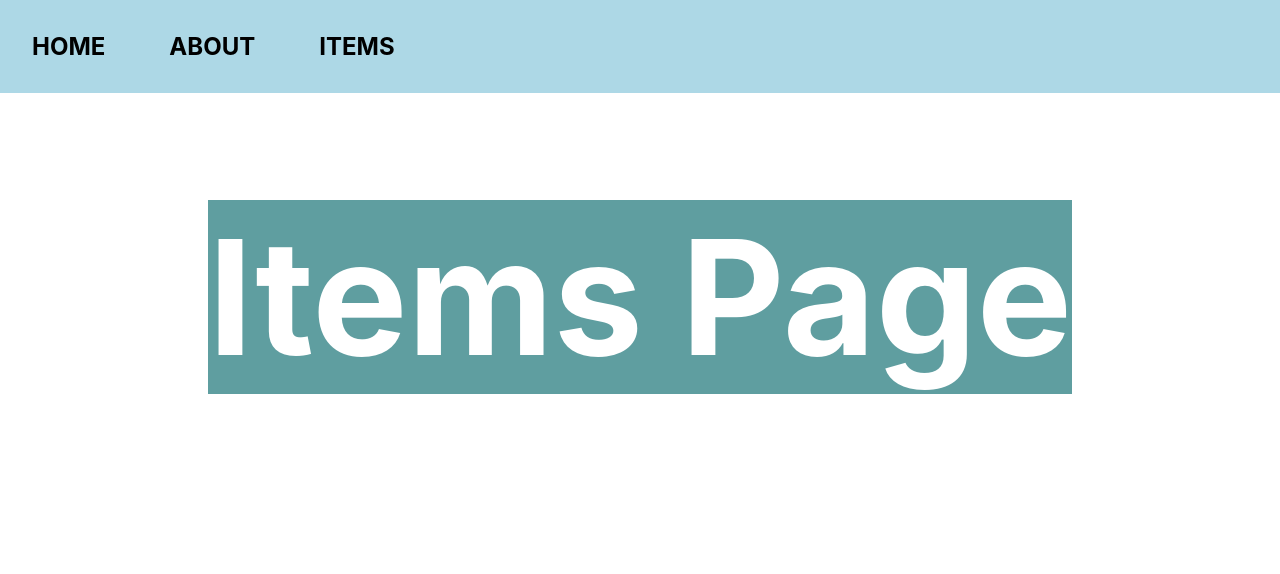
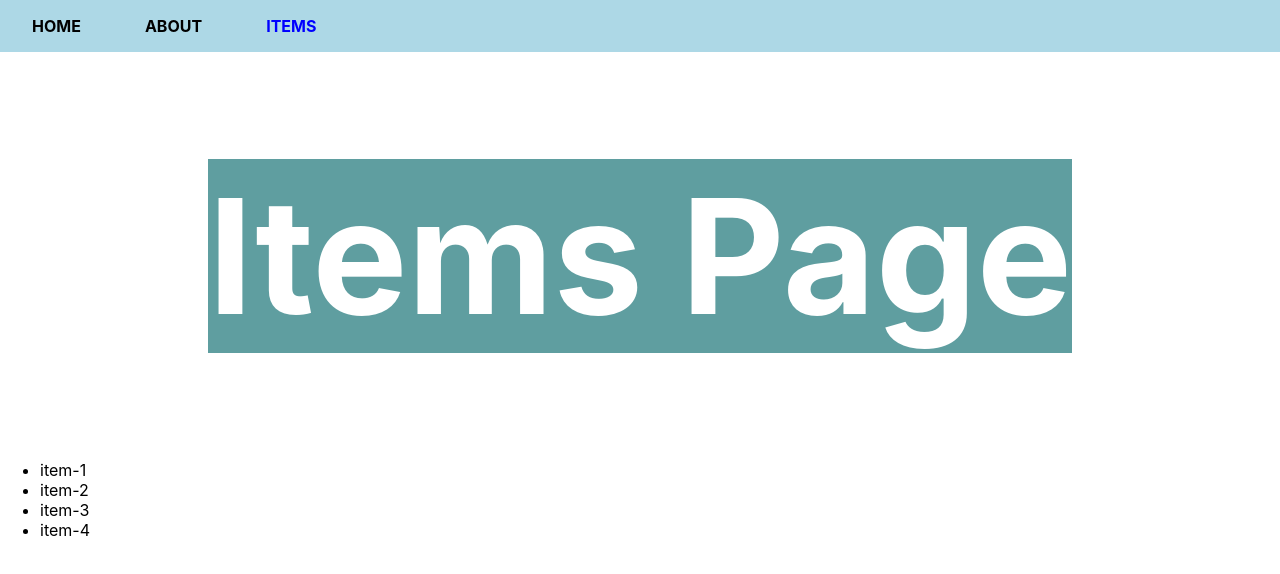
Before and after one commit to sdmohapatra7/React-Router, a React (Create React App) app: page /items in a window 1280 px wide. Shown: the top 574 px of the page. Built offline with nearby package versions, Linux system fonts and the light colour scheme.

Commit message:
dynamic pages

```diff
--- a/src/App.js
+++ b/src/App.js
@@ -4,7 +4,7 @@ import { createBrowserRouter, RouterProvider, createRoutesFromElements, Route }
 import Home from './pages/Home';
 import About from './pages/About';
 import Items from './pages/Items';
-
+import ItemDetails from './pages/ItemDetails';
 
 function App() {
   // const[page,setPage]=useState('home');
@@ -18,6 +18,17 @@ function App() {
   //   <Route path='/items' element={<Items />}/>
   //   </>
   // );
+  //if i want to write the nested route then...
+  // const routes = createRoutesFromElements(
+  //   <>
+  //     <Route path='/' element={<Navbar />}>
+  //       <Route path='/' element={<Home />} />
+  //       <Route path='/about' element={<About />} />
+  //       <Route path='/items' element={<Items />} />
+  //     </Route>
+  //   </>
+  // );
+
   // const router = createBrowserRouter(routes);
 
   // 2 . another way to create routes..
@@ -36,9 +47,14 @@ function App() {
       element: <Navbar />,
       children: [
         // either we write the path empty or we can write index as true to show the Component because of using same path
-        {index:true, element: <Home /> },
-        { path: '/about', element: <About /> },
-        { path: '/items', element: <Items /> }
+        { index: true, element: <Home /> },
+        { path: 'about', element: <About /> },
+        { path: 'items',
+        children:[
+          {index: true, element: <Items />},
+          {path:':id' , element:<ItemDetails />}
+        ]},
+
       ]
     }
   ])
--- /dev/null
+++ b/src/Data/ItemData.js
@@ -0,0 +1,22 @@
+export const ITEMS = [
+    {
+        id:'item-1',
+        title:'Item-1',
+        description:'Item 1 Description'
+    },
+    {
+        id:'item-2',
+        title:'Item-2',
+        description:'Item 2 Description'
+    },
+    {
+        id:'item-3',
+        title:'Item-3',
+        description:'Item 3 Description'
+    },
+    {
+        id:'item-4',
+        title:'Item-4',
+        description:'Item 4 Description'
+    }
+];
--- a/src/components/Navbar.js
+++ b/src/components/Navbar.js
@@ -1,5 +1,5 @@
 import React from 'react';
-import { Link,Outlet } from 'react-router-dom';
+import { Link,Outlet,NavLink } from 'react-router-dom';
 export default function Navbar() {
     return (
         <>
@@ -8,9 +8,15 @@ export default function Navbar() {
                 <h4 onClick={()=>setPage('about')}>ABOUT</h4>
                 <h4 onClick={()=>setPage('items')}>ITEMS</h4>
                  */}
-                <Link to='/'><h4>HOME</h4></Link>
-                <Link to='/about'><h4>ABOUT</h4></Link>
-                <Link to='/items'><h4>ITEMS</h4></Link>
+                <NavLink style={({isActive})=> isActive?{color:'blue'}:undefined} to='/'>
+                    <h4>HOME</h4>
+                </NavLink>
+                <NavLink style={({isActive})=> isActive?{color:'blue'}:undefined} to='about'>
+                    <h4>ABOUT</h4>
+                </NavLink>
+                <NavLink style={({isActive})=> isActive?{color:'blue'}:undefined} to='items'>
+                    <h4>ITEMS</h4>
+                </NavLink>
             </div>
             <Outlet />
         </>
--- a/src/index.css
+++ b/src/index.css
@@ -31,9 +31,9 @@ h1{
 }
 
 h4{
-  margin:2rem;
+  margin: 1rem 2rem;
   width:max-content;
-  font-size: 1.5rem;
+  font-size: 1rem;
   cursor: pointer;
 }
 
--- /dev/null
+++ b/src/pages/ItemDetails.js
@@ -0,0 +1,21 @@
+import React from 'react';
+import { useParams } from 'react-router-dom';
+import { ITEMS } from '../Data/ItemData';
+
+export default function ItemDetails() {
+    // const params = useParams();
+    // console.log(params);
+    const { id } = useParams();
+    const item = ITEMS.find((item)=> item.id === id);
+    console.log(item);
+    return (
+        <>
+        <main>
+            <h1>ItemDetails</h1>
+        </main>
+        {/* <h2>{params.itemId}</h2> */}
+        <h2>{item.title}</h2>
+        <h3>{item.description}</h3>
+        </>
+    )
+}
--- a/src/pages/Items.js
+++ b/src/pages/Items.js
@@ -1,7 +1,8 @@
 import React from 'react';
+import { Link } from 'react-router-dom';
 // import { Link } from 'react-router-dom';
 // import Navbar from '../components/Navbar';
-
+import {ITEMS} from '../Data/ItemData';
 export default function Items() {
     return (
         <>
@@ -10,6 +11,21 @@ export default function Items() {
                 <h1>Items Page</h1>
                 {/* <Link to='/'>Back</Link> */}
             </main>
+            <ul>
+                {/* <Link to='/items/item-1'>
+                <li>Item-1</li>
+                </Link>
+                <Link to='/items/item-2'>
+                <li>Item-2</li>
+                </Link>
+                <Link to='/items/item-3'>
+                <li>Item-3</li>
+                </Link> */}
+
+                {ITEMS.map((item)=>(
+                    <Link to={`/items/${item.id}`}><li>{item.id}</li></Link>
+                ))}
+            </ul>
         </>
     )
 }
```
